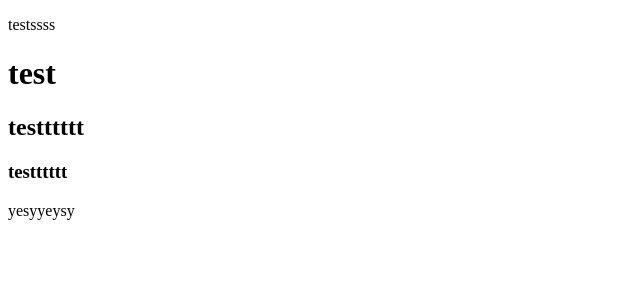
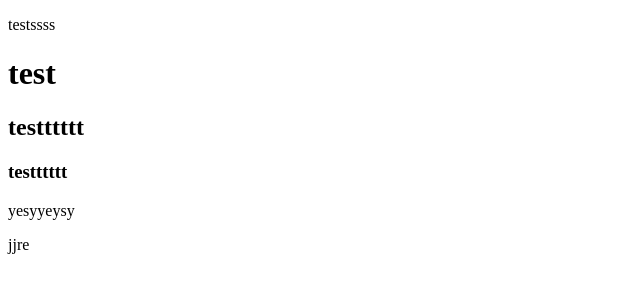
Before and after one commit to YasinCoban123/Project-1, a plain HTML site: page index.html in a window 1280 px wide. Shown: the full height of the page, 0-640 px from the left. Drawn offline with Linux system fonts and the light colour scheme.

Commit message:
index.html

```diff
--- a/index.html
+++ b/index.html
@@ -12,5 +12,6 @@
 <h2>testttttt</h2>
 <h3>testttttt</h3>
 <p>yesyyeysy</p>
+<p>jjre</p>
 </body>
 </html>
```
